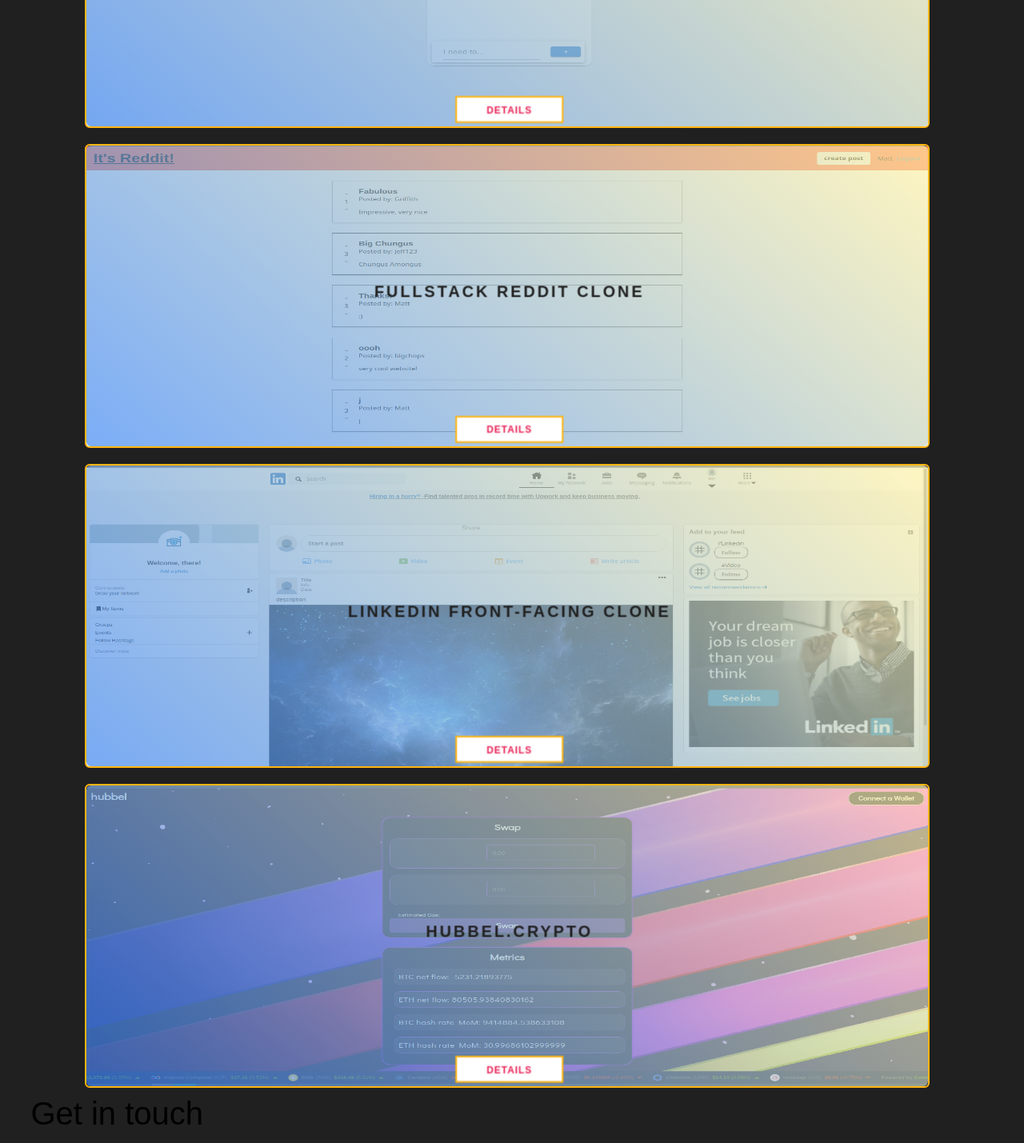
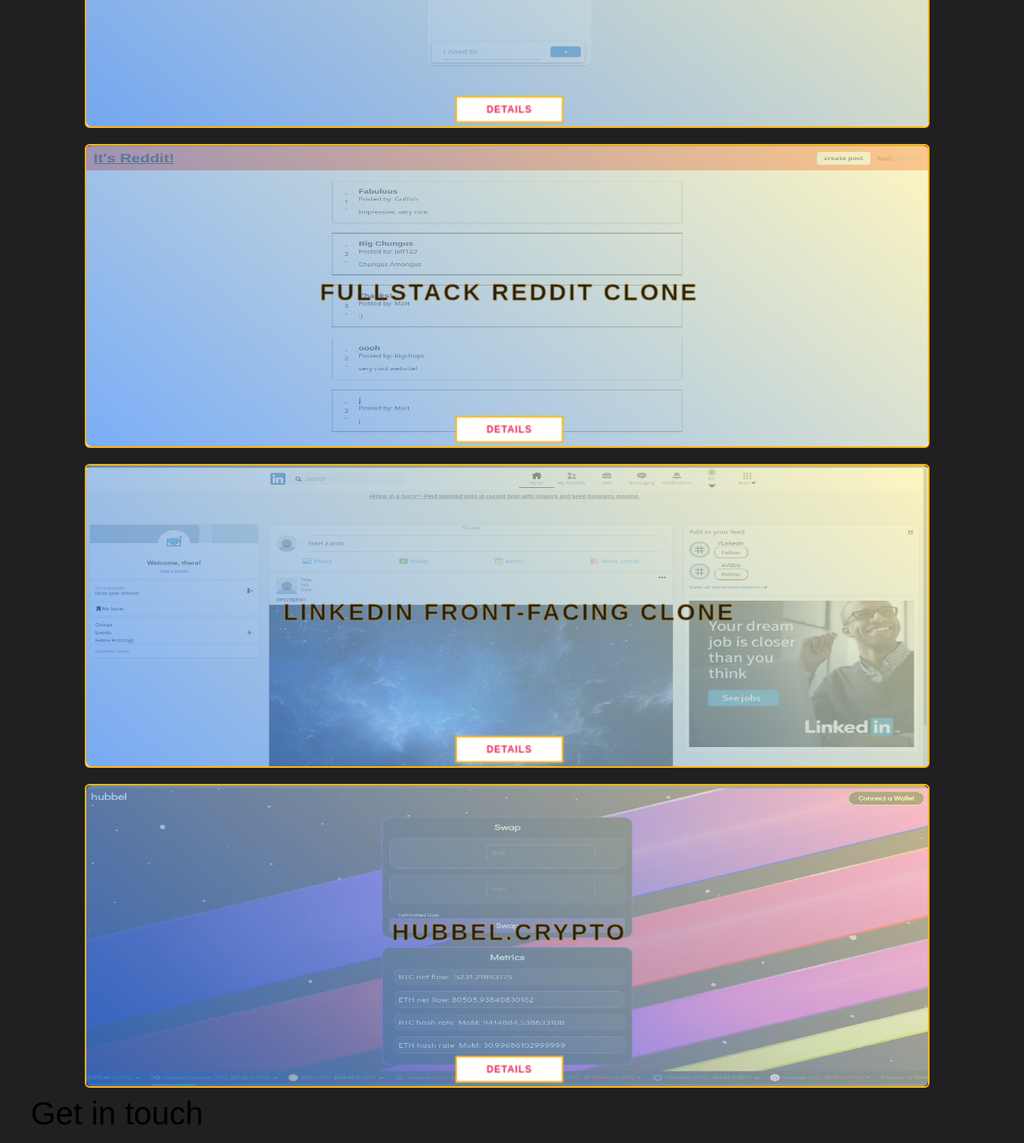
Before and after one commit to mmurr11/Portfolio-2, a React (Create React App) app: page / in a window 1280 px wide. Shown: the part 1600-3029 px from the top of the page at 80% size. Built offline with nearby package versions, Linux system fonts and the light colour scheme.

Commit message:
typography update and button fix

```diff
--- a/src/Components/Work.js
+++ b/src/Components/Work.js
@@ -19,7 +19,7 @@
             <div className="front" id="card1Front">
               <div className="inner">
                 <h2>Simple todo SPA</h2>
-                <label for="card1" className="button" aria-hidden="true">
+                <label for="card1" className="button return" aria-hidden="true">
                   <span className="btnText">Details</span>
                 </label>
               </div>
@@ -146,7 +146,7 @@
             <div className="front" id="card3Front">
               <div className="inner">
                 <h2>LinkedIn Front-Facing Clone</h2>
-                <label for="card3" className="button" aria-hidden="true">
+                <label for="card3" className="button return" aria-hidden="true">
                   <span className="btnText">Details</span>
                 </label>
               </div>
@@ -206,7 +206,7 @@
             <div className="front" id="card4Front">
               <div className="inner">
                 <h2>Hubbel.crypto</h2>
-                <label for="card4" className="button" aria-hidden="true">
+                <label for="card4" className="button return" aria-hidden="true">
                   <span className="btnText">Details</span>
                 </label>
               </div>
--- a/src/Components/Work.scss
+++ b/src/Components/Work.scss
@@ -127,8 +127,10 @@
     text-transform: uppercase;
     letter-spacing: 3px;
     color: #202020;
-    font-weight: 700;
-    font-size: 2rem;
+    font-weight: bolder;
+    font-size: 3rem;
+    -webkit-text-stroke-width: 0.5px;
+    -webkit-text-stroke-color: #ffb510;
   }
 }
 
```
